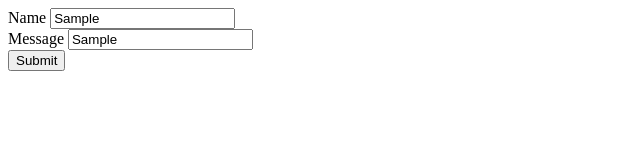
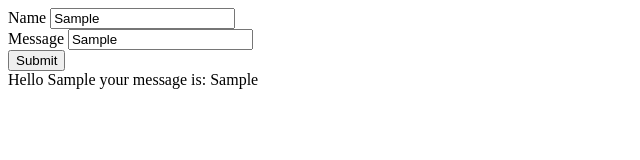
Before and after one commit to Schogan/pt1420-unit-2, a plain HTML site: page index.html in a window 1280 px wide. Both pictures are taken after typing "Sample", "Sample" into the empty fields and a click on the button "Submit". Shown: the whole page, without its empty margins (0-640 px from the left). Drawn offline with Linux system fonts and the light colour scheme.

Commit message:
final week 2 product

```diff
--- a/application.js
+++ b/application.js
@@ -2,8 +2,13 @@
 function processForm() {
 	var name;
 	var message;
+	var content;
+
 	name = document.getElementById("name");
 	message = document.getElementById("message");
+	content = document.getElementById("output");
 
-	alert("Hello " + name.value + " your message is: " + message.value);
+//	alert("Hello " + name.value + " your message is: " + message.value);
+
+	content.innerText = "Hello " + name.value + " your message is: " + message.value;
 }
--- a/index.html
+++ b/index.html
@@ -14,5 +14,7 @@
 		<div>
 			<button type="button" onclick="javascript:processForm()">Submit</button>
 		</div>
+		<div id="output">
+		</div>
 	</body>
 </html>
```
